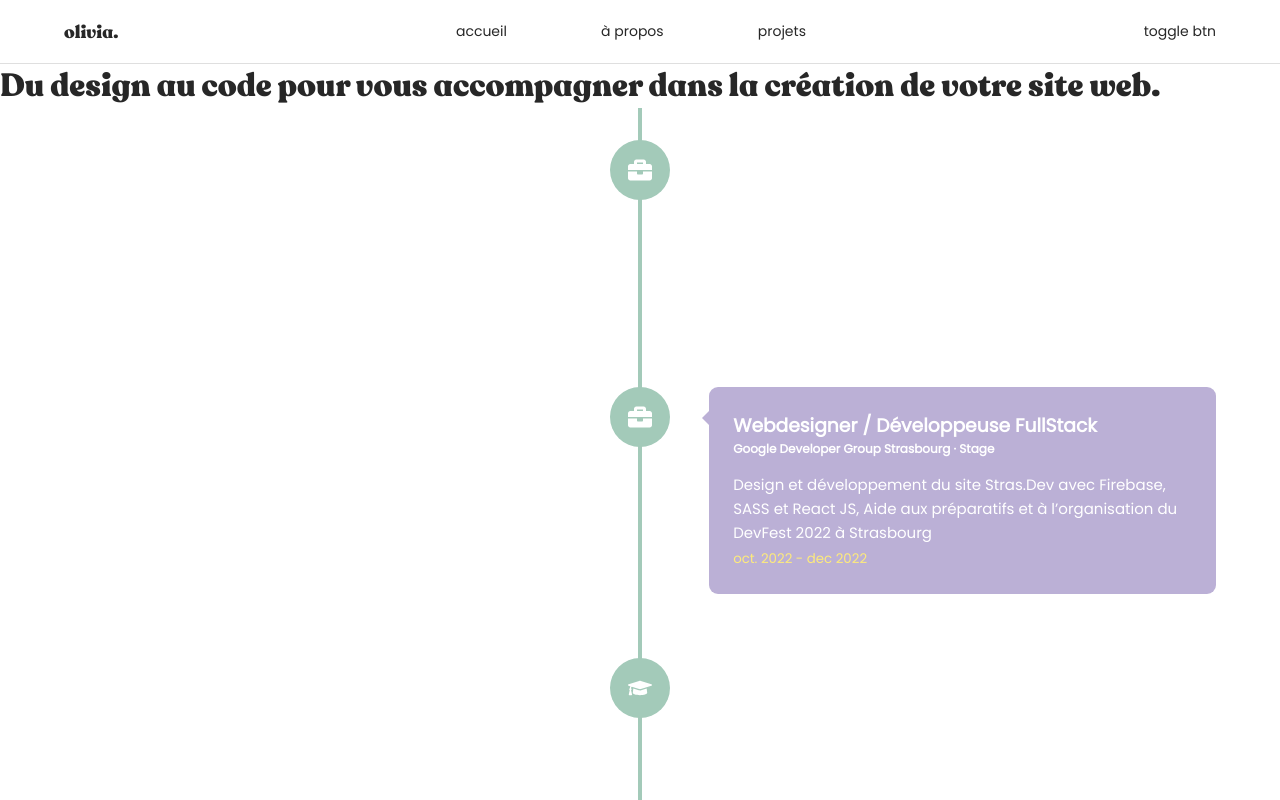
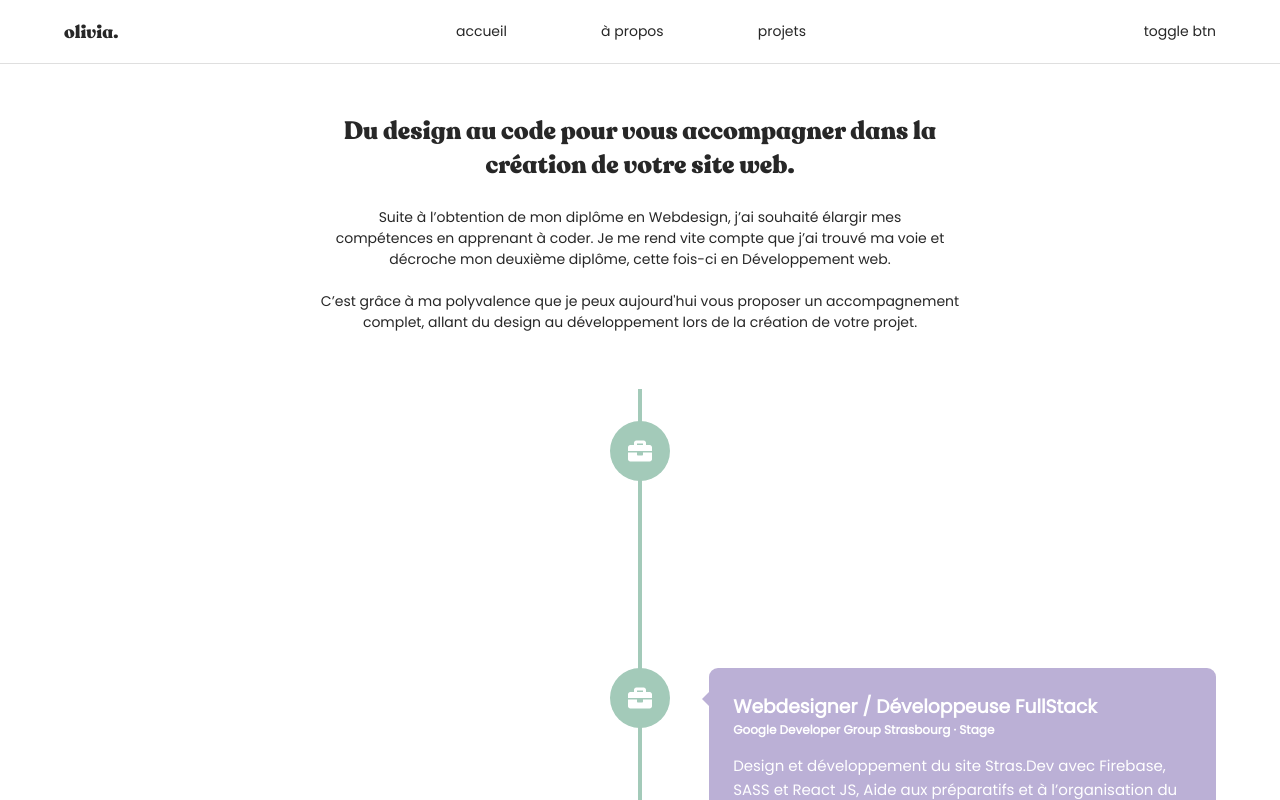
Before and after one commit to Lxvia/portfolio, a React (Create React App) app: page /about in a window 1280 px wide. Shown: the top 800 px of the page. Built offline with nearby package versions, Linux system fonts and the light colour scheme.

Commit message:
about ok

```diff
--- a/src/pages/About.js
+++ b/src/pages/About.js
@@ -1,13 +1,32 @@
-import React from 'react';
-import Timeline from '../components/Timeline';
+import React from "react";
+import Timeline from "../components/Timeline";
 
 const About = () => {
-    return (
-        <div>
-            <h1>Du design au code pour vous accompagner dans la création de votre site web.</h1>
-            <Timeline />
-        </div>
-    );
+  return (
+    <div>
+      <div className="about">
+        <h1>
+          Du design au code pour vous accompagner dans la
+          <br /> création de votre site web.
+        </h1>
+        <p>
+          Suite à l’obtention de mon diplôme en Webdesign, j’ai souhaité élargir
+          mes
+          <br /> compétences en apprenant à coder. Je me rend vite compte que
+          j’ai trouvé ma voie et
+          <br /> décroche mon deuxième diplôme, cette fois-ci en Développement
+          web.
+          <br />
+          <br /> C’est grâce à ma polyvalence que je peux aujourd'hui vous
+          proposer un accompagnement
+          <br /> complet, allant du design au développement lors de la création
+          de votre projet.
+        </p>
+      </div>
+
+      <Timeline />
+    </div>
+  );
 };
 
 export default About;
--- /dev/null
+++ b/src/styles/_about.scss
@@ -0,0 +1,12 @@
+.about {
+    h1 {
+        font-size: 25px;
+        text-align: center;
+        margin: 2em 0 1em 0;
+    }
+
+    p {
+        text-align: center;
+        margin-bottom: 4em;
+    }
+}
--- a/src/styles/index.scss
+++ b/src/styles/index.scss
@@ -4,3 +4,4 @@
 @import "./components/button";
 @import "./components/popupContact";
 @import "./components/timeline";
+@import "about";
```
